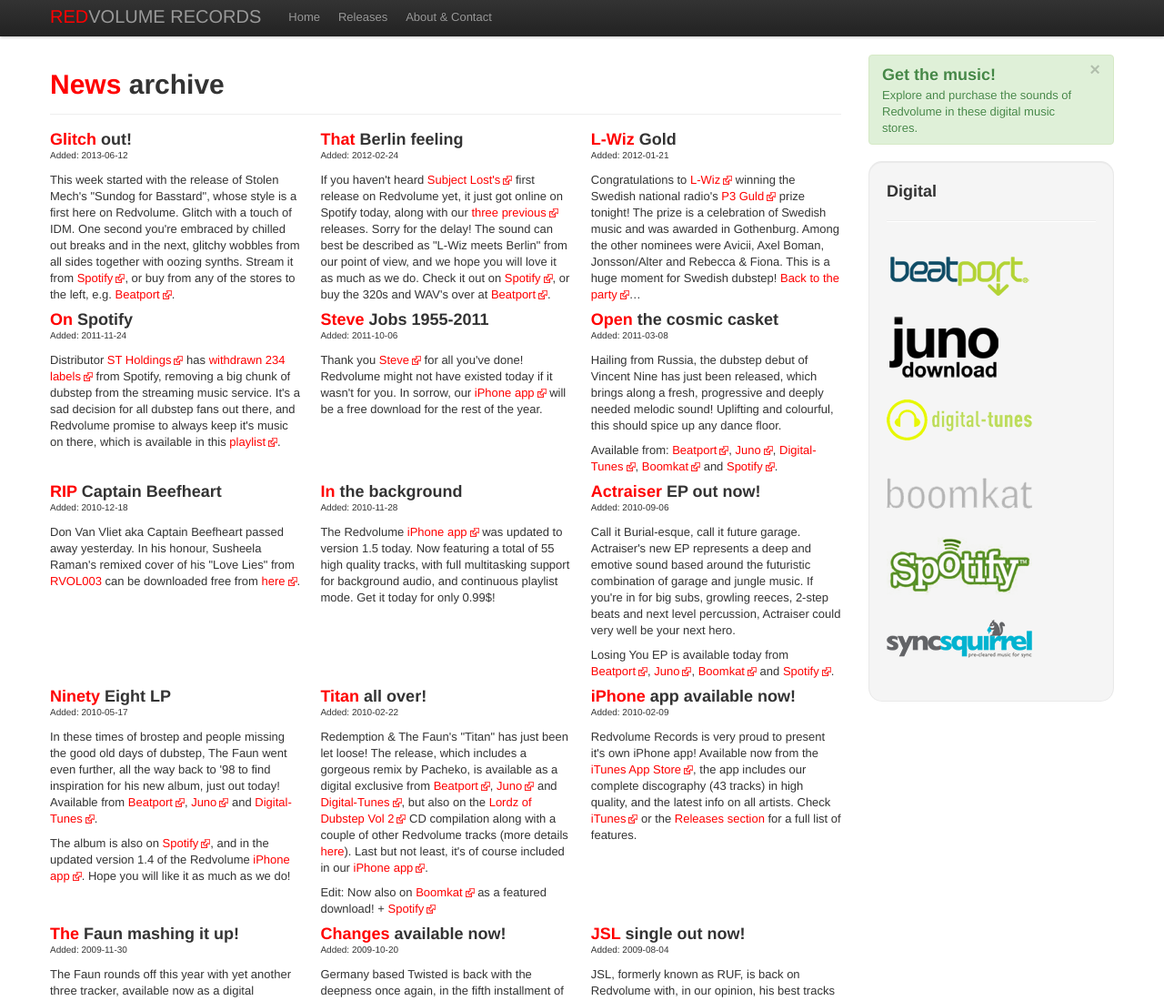
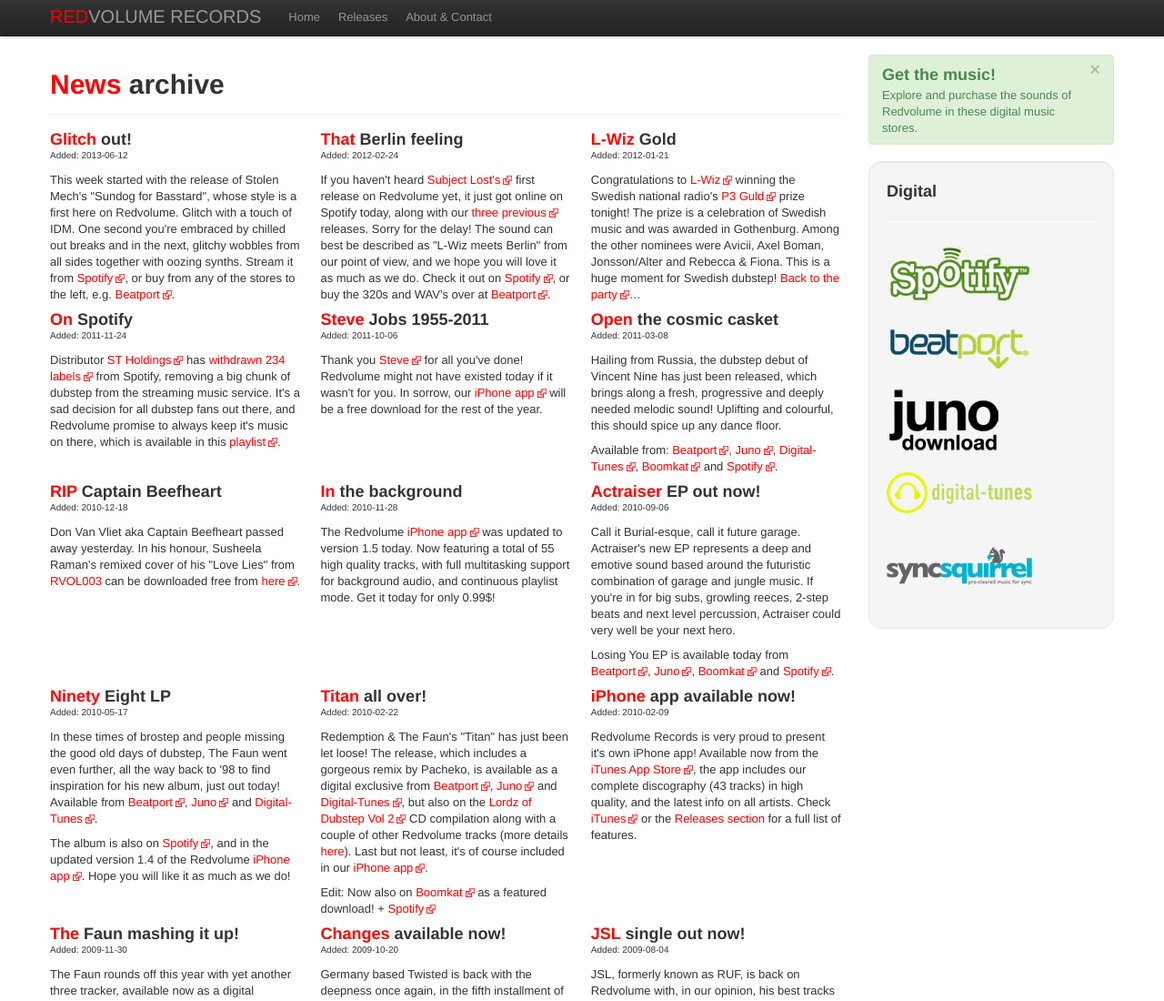
Before and after one commit to dermike/redvolume, a plain HTML site: page allnews.html in a window 1280 px wide. Shown: the top 1100 px of the page at 91% size. Drawn offline with Linux system fonts and the light colour scheme.

Commit message:
Changed order of digital stores and removed Boomkat

```diff
--- a/allnews.html
+++ b/allnews.html
@@ -230,11 +230,10 @@
 				<h3>Digital</h3>
 				<hr />
 				<p>
+					<a href="http://open.spotify.com/user/dermike/playlist/6WU5ehSeXngZ2M4i2O6v01"><img src="img/spotifylogo.png" alt="Spotify logo" /></a>
 					<a href="http://www.beatport.com/label/redvolume/7508"><img src="img/beatport.png" alt="Beatport logo" /></a><br />
 					<a href="http://www.junodownload.com/labels/Redvolume+Sweden/releases/"><img src="img/junodown.png" alt="Juno Download logo" /></a><br />
 					<a href="http://redvolume.digital-tunes.net/"><img src="img/digitaltunes.png" alt="Digital-Tunes logo" /></a><br />
-					<a href="http://boomkat.com/search?q=REDVOLUME&amp;fields%5B%5D=label&amp;commit="><img src="img/boomkat.png" alt="Boomkat logo" /></a><br />
-					<a href="http://open.spotify.com/user/dermike/playlist/6WU5ehSeXngZ2M4i2O6v01"><img src="img/spotifylogo.png" alt="Spotify logo" /></a>
 					<a href="http://www.syncsquirrel.com/music/red+volume"><img src="img/syncsquirrel-logo.png" alt="Syncsquirrel logo" /></a>
 				</p>
         </div>
```
Also changed, not shown: index.html (+1 -2 lines).
